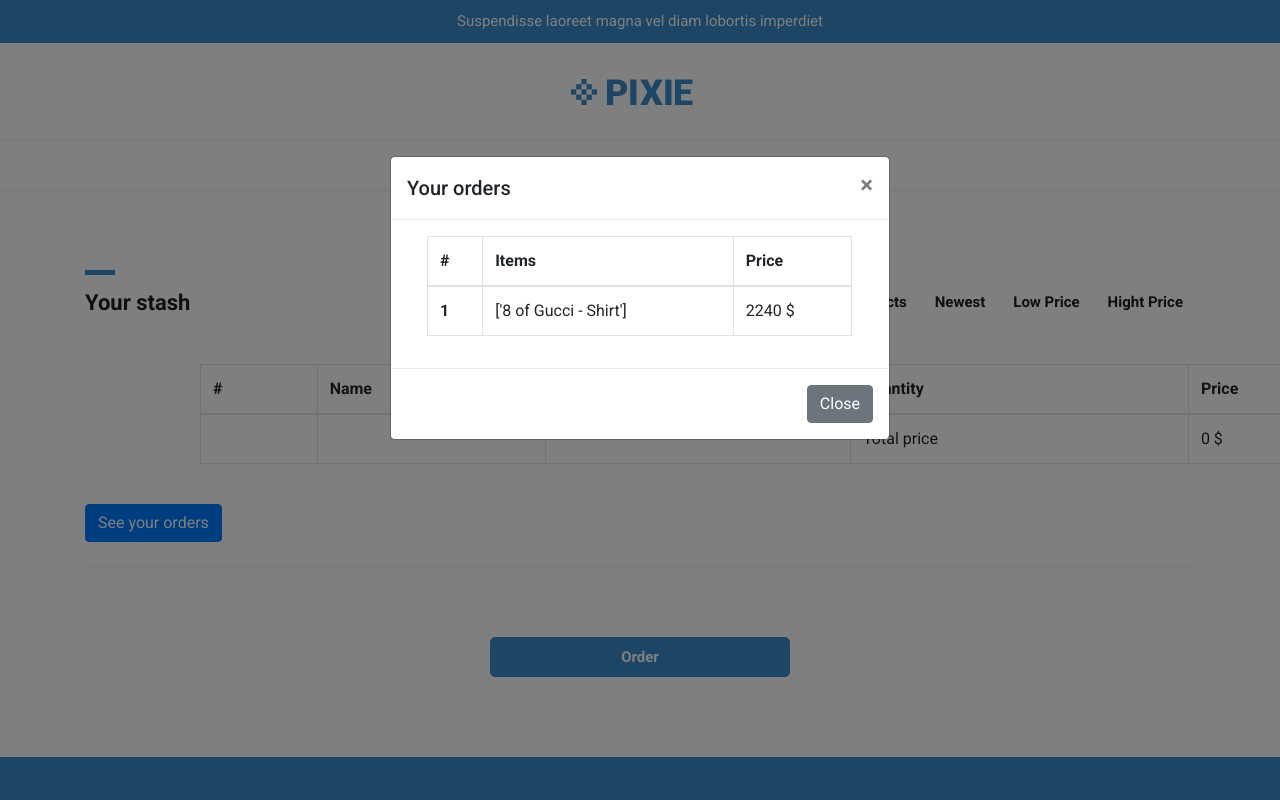
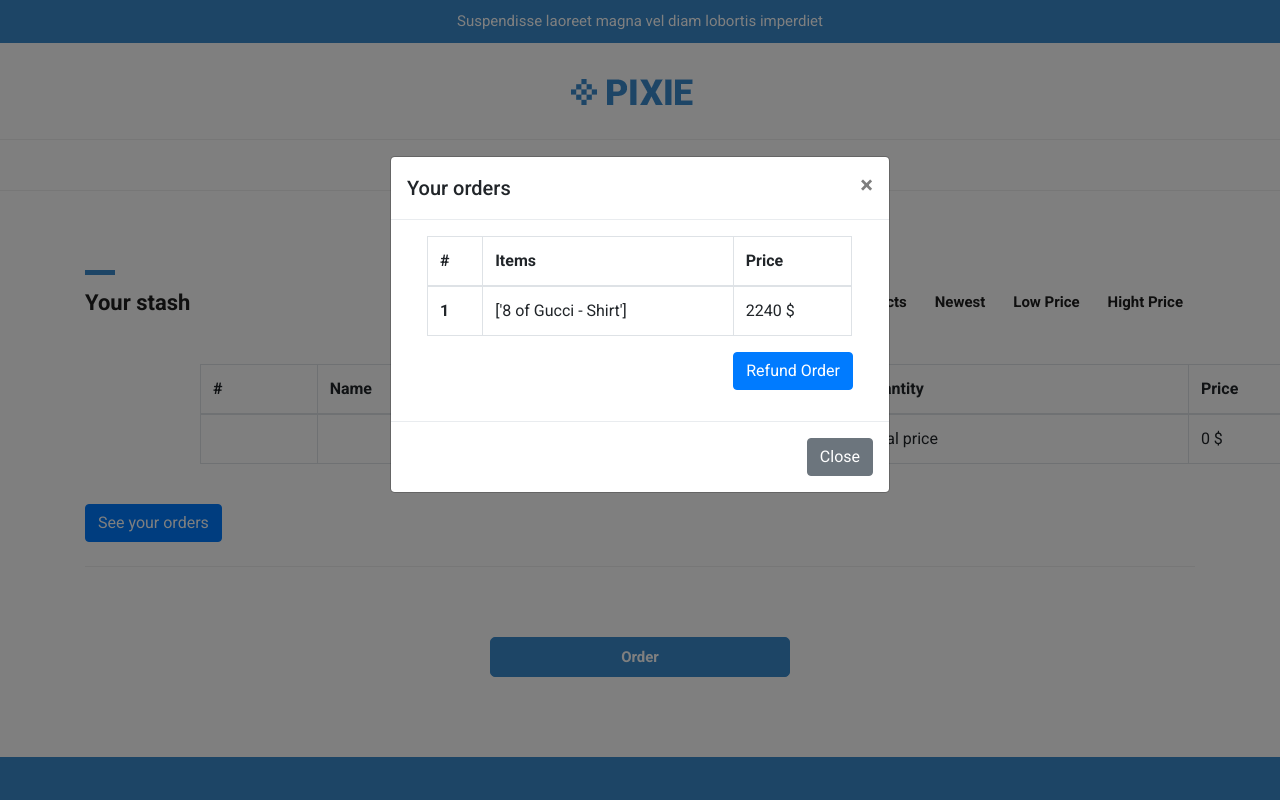
Before and after one commit to NichitaSvisciuc/Ecomerce-shop, a Django app: page /products in a window 1280 px wide, after a click on "See your orders". Run offline with Django 4.2, Linux system fonts and the light colour scheme; a user stored in the database is signed in; data comes from the database, SQL or seed files in the repository; data that the repository does not hold is empty; some libraries are stand-ins or nearby versions.

Commit message:
Update products.html

```diff
--- a/templates/products.html
+++ b/templates/products.html
@@ -158,12 +158,16 @@ https://www.tooplate.com/view/2114-pixie
                         </tr>
                       </tbody>
                     </table>
+                    <form method="GET" action="{% url 'order_refund' %}">
+                      <input type="hidden" name="order_id" value="{{ order.id }}">
+                      <button type="submit" class="btn btn-primary" style="float: right; margin-right: 20px; margin-bottom: 15px;">Refund Order</button>
+                    </form>
                   </div>
-
                 </div>
                 {% empty %}
                   You dont have any order yet
               {% endfor %}
+
             </p>
           </div>
           <div class="modal-footer">
```
